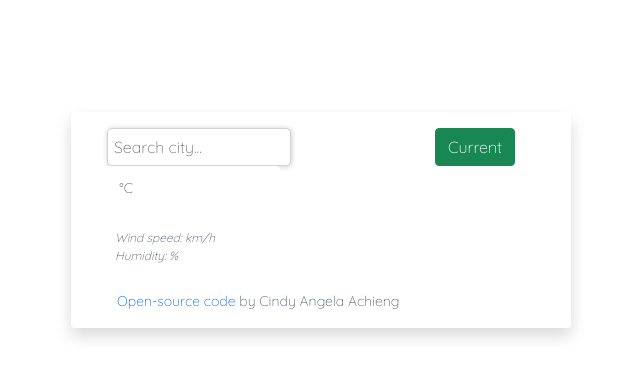
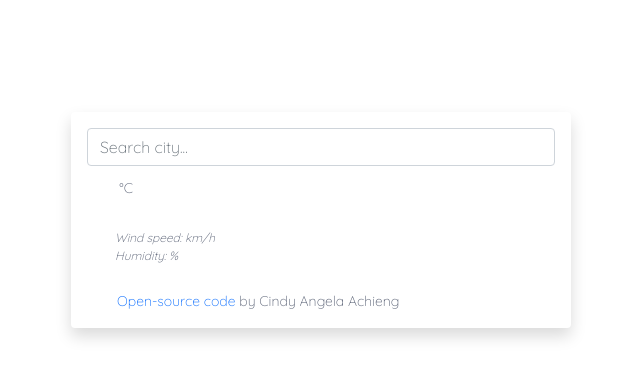
Before and after one commit to cindyangelaachieng/plus-week-8, a plain HTML site: page index.html in a window 1280 px wide. Shown: the whole page, without its empty margins (319-959 px from the left). Drawn offline with nearby package versions, Linux system fonts and the light colour scheme; no server answers.

Commit message:
removed current button

```diff
--- a/index.html
+++ b/index.html
@@ -23,26 +23,15 @@
               <div class="col">
                 <form id="city-form">
                 <input
-                class="search-bar"
+                class="search-bar form-control"
                 type="text"
                 placeholder="Search city..."
                 id="city-search"
               />
               </form>
               </div>
-                  <div class="col">
-                    <form id="current-form">
-                      <button
-                        type="submit"
-                        class="btn btn-success"
-                        id="current-location"
-                        autocomplete="off"
-                      >
-                        Current
-                      </button>
-                    </form>
               </div>
-            </div>
+
             <div class="row second-row">
                 <div class="col-sm-5 today-card">
                   <div class="card">
--- a/src/index.js
+++ b/src/index.js
@@ -127,13 +127,6 @@ function currentWeather(weather) {
 let citySearch = document.querySelector("#city-form");
 citySearch.addEventListener("submit", enterCity);
 
-function currentLocation(location) {
-  let apiKey = "bc8c015e37beb9dba84c5e94d482acec";
-  let apiSource = "https://api.openweathermap.org/data/2.5/";
-  let apiUrl = `${apiSource}weather?lat=${location.coords.latitude}&lon=${location.coords.longitude}&appid=${apiKey}&units=metric`;
-  axios.get(`${apiUrl}&appid=${apiKey}`).then(showTemp);
-}
-
 function showTemp(response) {
   event.preventDefault();
   let city = response.data.name.toUpperCase();
@@ -148,12 +141,4 @@ function showTemp(response) {
   document.querySelector("#humidity").innerHTML = `${currentHumidity}`;
 }
 
-function getPosition(event) {
-  event.preventDefault();
-  navigator.geolocation.getCurrentPosition(currentLocation);
-}
-
-let currentCity = document.querySelector("#current-form");
-currentCity.addEventListener("submit", getPosition);
-
 searchCity("Amsterdam");
--- a/src/styles.css
+++ b/src/styles.css
@@ -10,17 +10,7 @@ body {
   margin: 10% auto;
   max-width: 500px;
 }
-.search-bar {
-  width: 100% auto;
-  border: solid lightgrey;
-  border-width: 1px;
-  padding: 6px;
-  /*margin: 0;*/
-  box-shadow: 0.5px 0.5px 5px 0.5px lightgrey;
-  border-radius: 5px;
-  margin-right: 120px;
-  margin-left: 20px;
-}
+
 .icon {
   width: 50px;
   vertical-align: middle;
```
Lines whose indentation alone changed are shown as unchanged.
